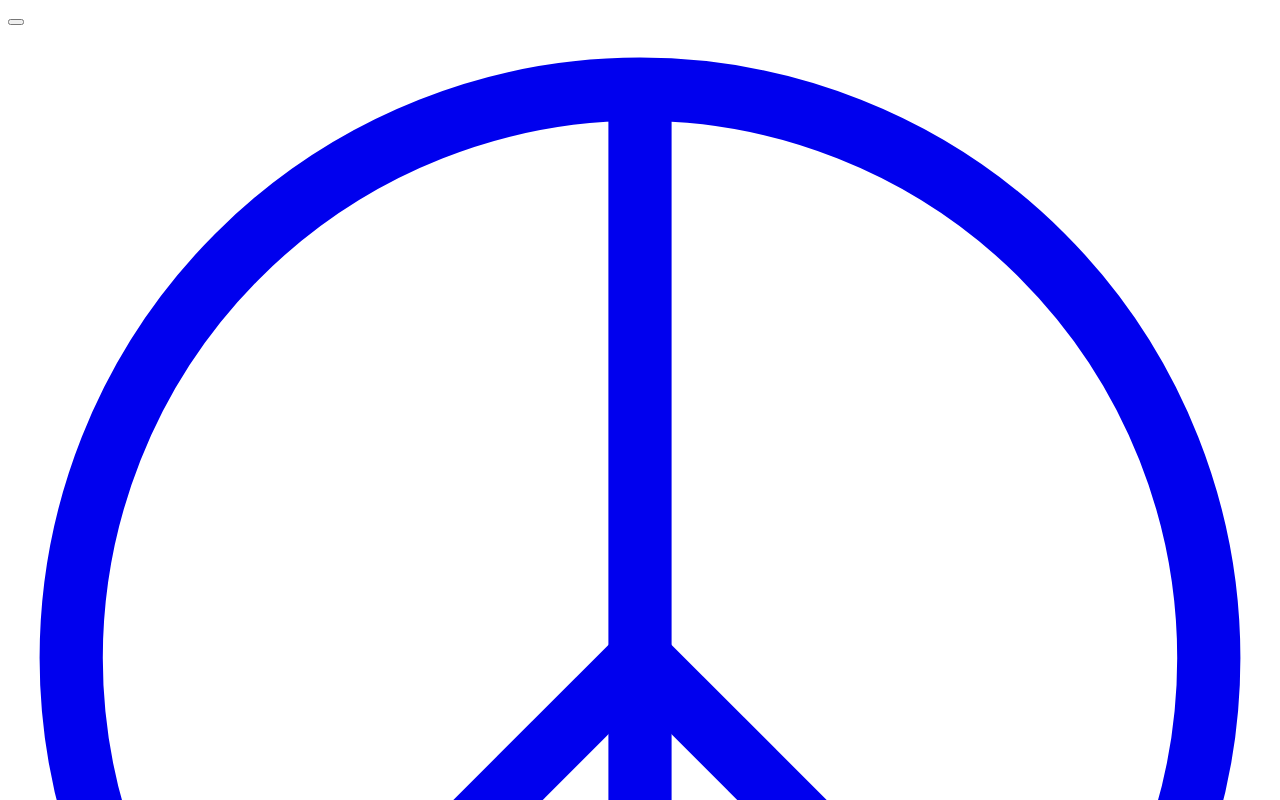
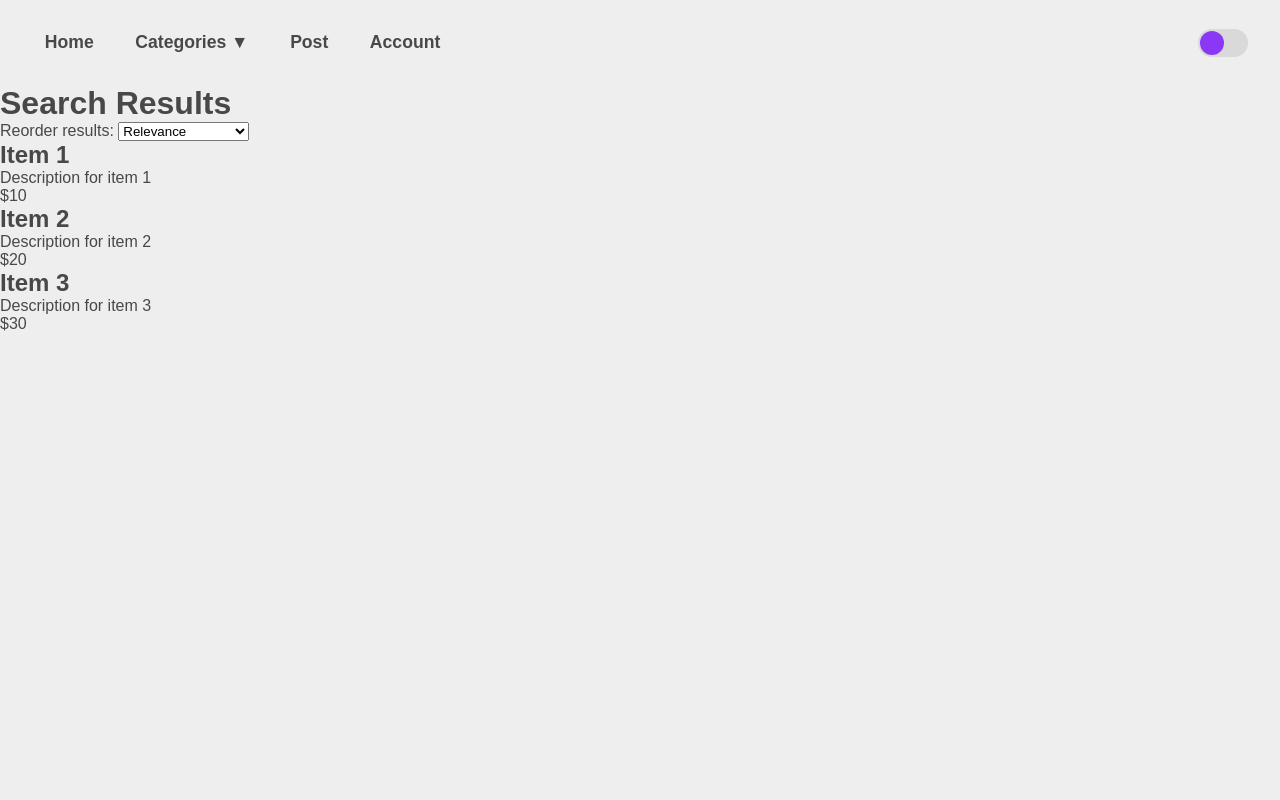
Before and after one commit to GeekSquad-TEAM2FALL2026/ResponsiveImplementation, a plain HTML site: page searchResultsPage.html in a window 1280 px wide. Shown: the top 800 px of the page. Drawn offline with Linux system fonts and the light colour scheme; a script that the page names is missing.

Commit message:
Update searchResultsPage.html

```diff
--- a/searchResultsPage.html
+++ b/searchResultsPage.html
@@ -4,36 +4,44 @@
     <meta charset="UTF-8">
     <meta name="viewport" content="width=device-width, initial-scale=1.0">
     <title>Search Results - Craigslist</title>
+    <link rel="stylesheet" href="css/styles.css">
 </head>
 
 <!--kacey is working on this right now-->
 
 <body>
-    <header class="listing-header">
-
-        <!-- Hamburger Menu -->
-        <button class="hamburger" id="hamburger-btn"
-                aria-label="Open menu">
-            <span></span>
-            <span></span>
-            <span></span>
+    <header>
+        <button class="hamburger" id="hamburger-btn" aria-label="Toggle Menu">
+            <span></span><span></span><span></span>
         </button>
-
-        <!-- Craigslist Logo -->
-        <a href="index.html" class="listing-logo">
-            <svg class="peace-icon" viewBox="0 0 100 100">
-                <circle cx="50" cy="50" r="45"
-                        stroke="currentColor" stroke-width="5"
-                        fill="none"/>
-                <line x1="50" y1="5" x2="50" y2="95"
-                    stroke="currentColor" stroke-width="5"/>
-                <line x1="50" y1="50" x2="15" y2="85"
-                    stroke="currentColor" stroke-width="5"/>
-                <line x1="50" y1="50" x2="85" y2="85"
-                    stroke="currentColor" stroke-width="5"/>
-            </svg>
-            <span>CL</span>
-        </a>
+        <nav id="nav-menu" class="nav-menu">
+            <ul>
+                <li><a href="#">Home</a></li>
+                <li class="nav-dropdown-container">
+                    <a href="#" id="categories-btn">Categories <span id="cat-arrow">▼</span></a>
+                    <ul class="dropdown-menu categories-list" id="categories-dropdown">
+                        <li>Community</li>
+                        <li>Services</li>
+                        <li>For Sale</li>
+                        <li>Housing</li>
+                        <li>Autos</li>
+                        <li>Jobs</li>
+                        <li>Gigs</li>
+                        <li>Discussion Forums</li>
+                        <li>Resumes</li>
+                    </ul>
+                </li>
+                <li><a href="#">Post</a></li>
+                <li><a href="#">Account</a></li>
+            </ul>
+        </nav>
+        <div class="theme-toggle">
+            <input type="checkbox" id="theme-switch" class="theme-switch">
+            <label for="theme-switch" class="switch-label">
+                <span class="theme-icon"></span>
+            </label>
+        </div>
+    </header>
 
         <main class="results-page">
             <h1>Search Results</h1>
```
